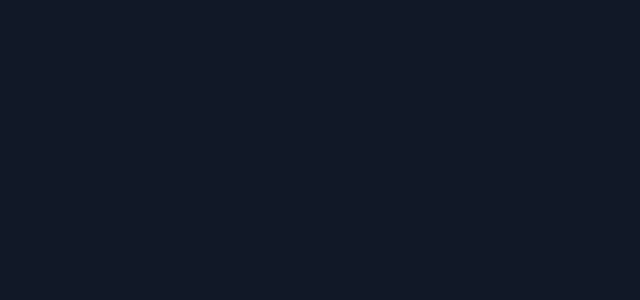
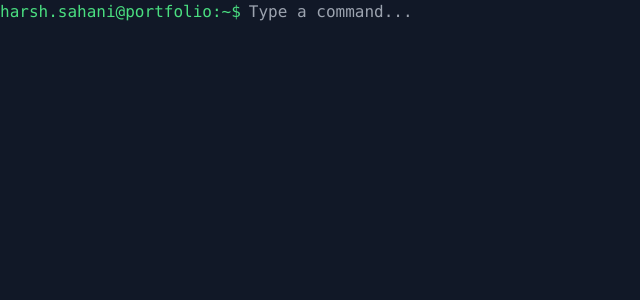
Before and after one commit to harshsahani14/Terminal_portfolio, a React (Create React App) app: page / in a window 1280 px wide. Shown: the top 300 px of the page, without its empty margins (0-640 px from the left). Built offline with nearby package versions, Linux system fonts and the light colour scheme.

Commit message:
second commit

```diff
--- a/src/App.js
+++ b/src/App.js
@@ -1,12 +1,12 @@
-import React, { useState,useRef } from 'react'
+import React, { useState,useRef, useEffect } from 'react'
 import HelpCommand from './commands/HelpCommand'
 import SkillsCommand from './commands/SkillsCommand'
 import ProjectsCommand from './commands/ProjectsCommand'
 import HistoryCommand from './commands/HistoryCommand'
 import AboutCommand from './commands/AboutCommand'
 import ContactCommand from './commands/ContactCommand'
-import SocialsCommand from './commands/SocialsCommand'
 import WhoamiCommand from './commands/WhoamiCommand'
+import WelcomeMsg from './messages/WelcomeMsg'
 
 const App = () => {
 
@@ -43,16 +43,56 @@ const App = () => {
       case 'history' : return (<HistoryCommand/>)
       case 'about' : return (<AboutCommand/>)
       case 'contact': return (<ContactCommand/>)
-      case 'socials': return (<SocialsCommand/>)
       case 'clear': return (<></>)
       case 'whoami': return (<WhoamiCommand/>)
     }
 
   }
 
+
+  useEffect(()=>{
+
+    if(outputs.length===0){
+
+      const welcomeOutput = {
+        id:'welcome',
+        command:'',
+        output:<WelcomeMsg/>,
+      }
+      setOutputs([welcomeOutput])
+    }
+
+  },[])
+
+  const handleCommand = (cmd)=>{
+
+
+
+  }
+
+  const handeKeyDown = (e)=>{
+
+
+  }
   return (
     <div className=' min-h-screen bg-gray-900 font-mono  '>
 
+
+      <div className=' flex items-center gap-2'>
+
+
+        <span className=' text-green-400'>harsh.sahani@portfolio:~$</span>
+        <input
+         ref={inputRef}
+         onChange={(e)=> setInput(e.target.value)}
+         type='text'
+         placeholder='Type a command...'
+         className=' bg-transparent text-white outline-none'
+         onKeyDown={handeKeyDown}
+         value={input}
+        >
+        </input>
+      </div>
 
     </div>
   )
--- a/src/commands/SocialsCommand.jsx
+++ /dev/null
@@ -1,9 +0,0 @@
-import React from 'react'
-
-const SocialsCommand = () => {
-  return (
-    <div>SocialsCommand</div>
-  )
-}
-
-export default SocialsCommand
--- /dev/null
+++ b/src/messages/WelcomeMsg.jsx
@@ -0,0 +1,9 @@
+import React from 'react'
+
+const WelcomeMsg = () => {
+  return (
+    <div>WelcomeMsg</div>
+  )
+}
+
+export default WelcomeMsg
```
